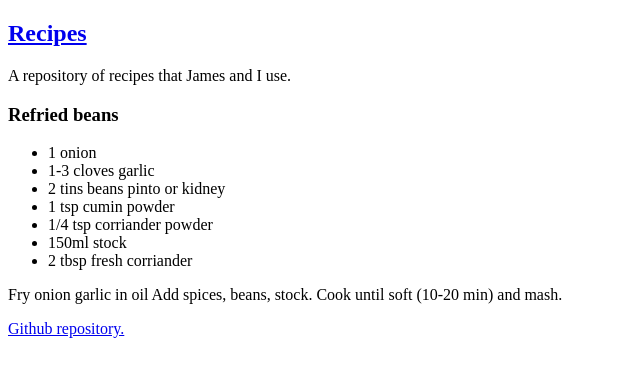
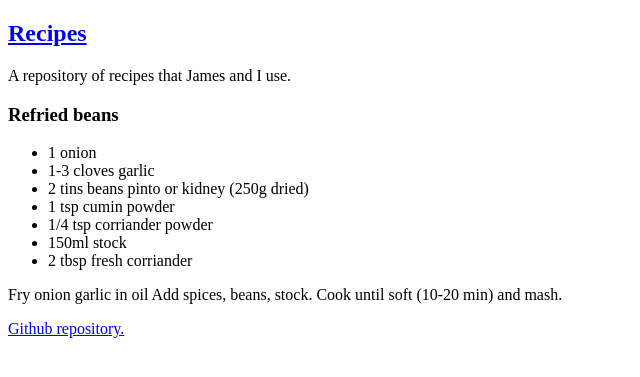
Before and after one commit to StatsRhian/recipes-old-website, a Jekyll site: the page built from _my_recipes/refried-beans.md, in a window 1280 px wide. Shown: the top 377 px of the page, without its empty margins (0-640 px from the left). Built offline with Jekyll 4.4.1, drawn with Linux system fonts in a browser that asks for light colours.

Commit message:
Update refried-beans.md

```diff
--- a/_my_recipes/refried-beans.md
+++ b/_my_recipes/refried-beans.md
@@ -5,7 +5,7 @@ layout: default
 
 * 1 onion
 * 1-3 cloves garlic
-* 2 tins beans pinto or kidney
+* 2 tins beans pinto or kidney (250g dried)
 * 1 tsp cumin powder
 * 1/4 tsp corriander powder
 * 150ml stock
```
